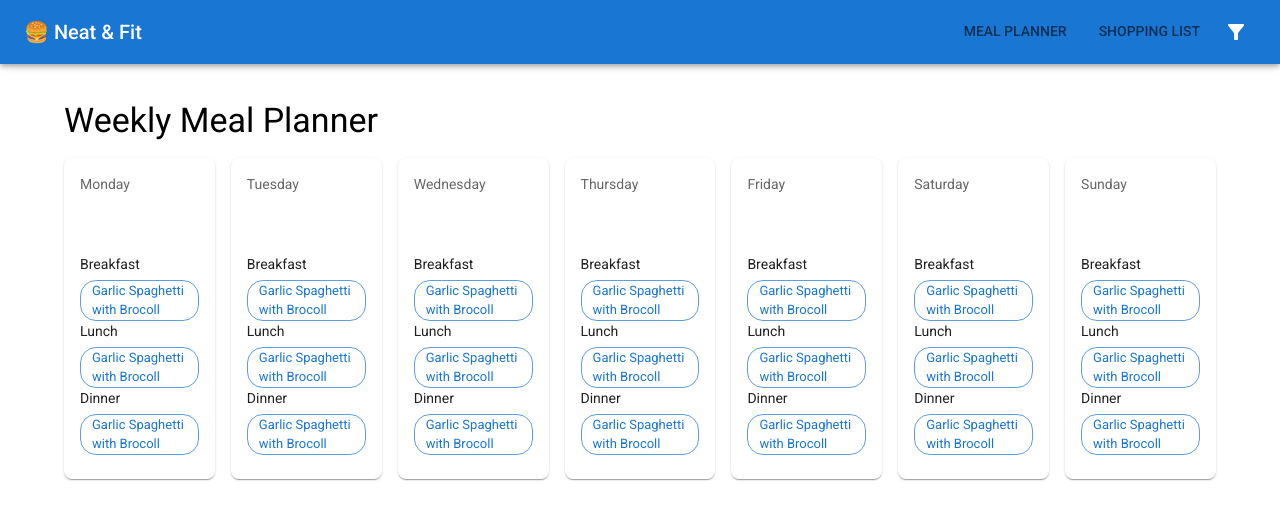
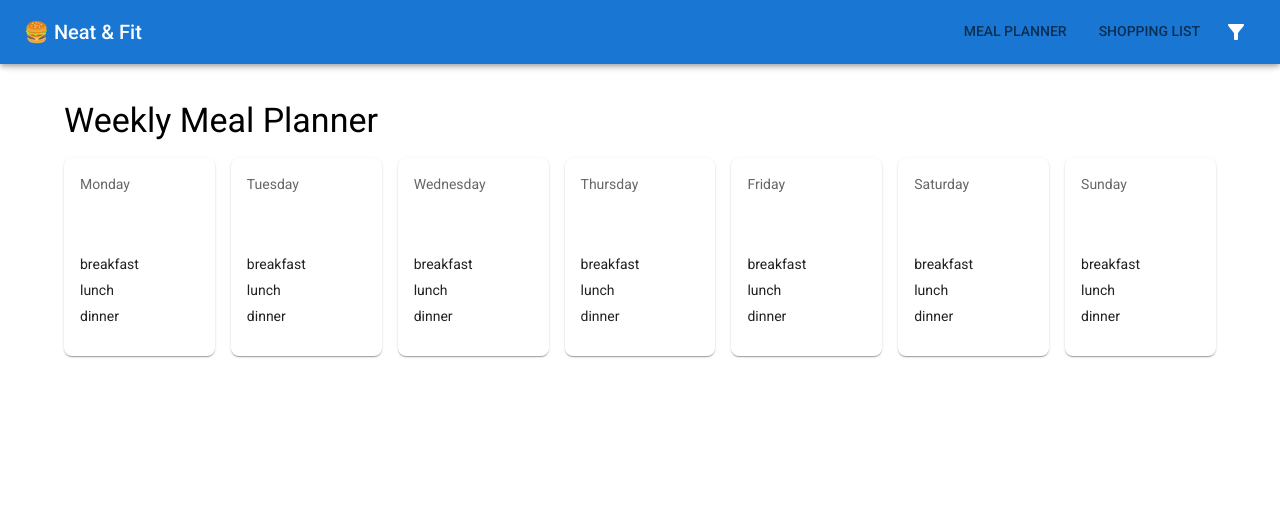
Before and after one commit to ploissken/meal-planner, a Next.js app: page /meal-planner in a window 1280 px wide. Shown: the top 520 px of the page. Built offline with nearby package versions, Linux system fonts and the light colour scheme; what @mui/material-nextjs would draw is missing.

Commit message:
meal planner context and local storage logic

```diff
--- a/src/app/meal-planner/components/DayPlannerCard.tsx
+++ b/src/app/meal-planner/components/DayPlannerCard.tsx
@@ -1,8 +1,42 @@
 "use client";
+import { useRecipeGalleryContext } from "@/app/recipe-gallery/context/RecipeGalleryContext";
 import { Card, CardContent, Chip, Grid, Typography } from "@mui/material";
+type MealType = "breakfast" | "lunch" | "dinner";
 
-export default function DayPlannerCard({ weekday }: { weekday: string }) {
-  const mealLabels = ["Breakfast", "Lunch", "Dinner"];
+export default function DayPlannerCard({
+  weekday,
+  plan,
+}: {
+  weekday: string;
+  plan: Record<MealType, string | null>;
+}) {
+  const mealLabels: MealType[] = ["breakfast", "lunch", "dinner"];
+  const { recipes } = useRecipeGalleryContext();
+
+  const getRecipeChip = (meal: MealType) => {
+    const recipeId = plan[meal];
+    if (!recipeId) return null;
+
+    const recipe = recipes.find((r) => r.id === `${recipeId}`);
+    if (!recipe) return null;
+
+    return (
+      <Chip
+        label={recipe.title}
+        color="primary"
+        variant="outlined"
+        onClick={() => {}}
+        sx={{
+          height: "auto",
+          "& .MuiChip-label": {
+            display: "block",
+            whiteSpace: "normal",
+          },
+        }}
+      />
+    );
+  };
+
   return (
     <Card sx={{ borderRadius: "inherit" }}>
       <CardContent>
@@ -18,19 +52,7 @@ export default function DayPlannerCard({ weekday }: { weekday: string }) {
                 <Typography gutterBottom sx={{ fontSize: 14 }}>
                   {mealLabel}
                 </Typography>
-                <Chip
-                  label="Garlic Spaghetti with Brocoll"
-                  color="primary"
-                  variant="outlined"
-                  onClick={() => {}}
-                  sx={{
-                    height: "auto",
-                    "& .MuiChip-label": {
-                      display: "block",
-                      whiteSpace: "normal",
-                    },
-                  }}
-                />
+                {getRecipeChip(mealLabel)}
               </Grid>
             ))}
           </Grid>
--- a/src/app/meal-planner/components/MealPlannerContainer.tsx
+++ b/src/app/meal-planner/components/MealPlannerContainer.tsx
@@ -1,12 +1,10 @@
+"use client";
 import { Container, Grid, Typography } from "@mui/material";
 import DayPlannerCard from "./DayPlannerCard";
+import { useMealPlannerContext } from "../context/MealPlannerContext";
 
 export default function MealPlannerContainer() {
-  const weekdays = [...Array(7).keys()].map((day) =>
-    new Intl.DateTimeFormat("en-US", { weekday: "long" }).format(
-      new Date(Date.UTC(2021, 0, day + 4)) // ensures Sunday = 0
-    )
-  );
+  const { mealPlan, weekdays } = useMealPlannerContext();
 
   return (
     <Container style={{ marginTop: "100px" }}>
@@ -15,9 +13,9 @@ export default function MealPlannerContainer() {
       </Typography>
 
       <Grid container spacing={2} columns={{ xs: 1, sm: 1, md: 7 }}>
-        {weekdays.map((weekday) => (
+        {weekdays.map((weekday, index) => (
           <Grid key={weekday} sx={{ borderRadius: 2 }} size={1}>
-            <DayPlannerCard weekday={weekday} />
+            <DayPlannerCard weekday={weekday} plan={mealPlan[index]} />
           </Grid>
         ))}
       </Grid>
--- /dev/null
+++ b/src/app/meal-planner/context/MealPlannerContext.tsx
@@ -0,0 +1,77 @@
+/**
+ * Sketched by chatGPT
+ * prompt:
+ * give me a react context that keeps its state synced with localStorage
+ */
+"use client";
+import React, {
+  createContext,
+  ReactNode,
+  useContext,
+  useEffect,
+  useState,
+} from "react";
+
+type DailyPlan = {
+  breakfast: string | null;
+  lunch: string | null;
+  dinner: string | null;
+};
+
+type MealPlannerContextType = {
+  mealPlan: DailyPlan[];
+  setMealPlan: (newSettings: DailyPlan[]) => void;
+  weekdays: string[];
+};
+
+const defaultValue: DailyPlan[] = [...Array(7)].map(() => ({
+  breakfast: null,
+  lunch: null,
+  dinner: null,
+}));
+
+const MealPlannerContext = createContext<MealPlannerContextType | undefined>(
+  undefined
+);
+
+const MEAL_PLANNER_KEY = "meal_planner";
+
+export const MealPlannerProvider = ({ children }: { children: ReactNode }) => {
+  const [mealPlan, setMealPlan] = useState<DailyPlan[]>(defaultValue);
+  const weekdays = [...Array(7).keys()].map((day) =>
+    new Intl.DateTimeFormat("en-US", { weekday: "long" }).format(
+      new Date(Date.UTC(2021, 0, day + 4)) // ensures Sunday = 0
+    )
+  );
+
+  useEffect(() => {
+    const saved = localStorage.getItem(MEAL_PLANNER_KEY);
+    if (saved) {
+      // if value exists, load from localStorage to context
+      try {
+        setMealPlan(JSON.parse(saved));
+      } catch (e) {
+        console.warn("Failed to parse localStorage settings", e);
+      }
+    } else {
+      // if not, set default value
+      localStorage.setItem(MEAL_PLANNER_KEY, JSON.stringify(mealPlan));
+    }
+  }, []);
+
+  return (
+    <MealPlannerContext.Provider value={{ mealPlan, setMealPlan, weekdays }}>
+      {children}
+    </MealPlannerContext.Provider>
+  );
+};
+
+export const useMealPlannerContext = (): MealPlannerContextType => {
+  const ctx = useContext(MealPlannerContext);
+  if (!ctx) {
+    throw new Error(
+      "useMealPlannerContext must be used within a MealPlannerProvider"
+    );
+  }
+  return ctx;
+};
--- a/src/app/meal-planner/page.tsx
+++ b/src/app/meal-planner/page.tsx
@@ -1,5 +1,10 @@
 import MealPlannerContainer from "./components/MealPlannerContainer";
+import { MealPlannerProvider } from "./context/MealPlannerContext";
 
 export default function MealPlannerPage() {
-  return <MealPlannerContainer />;
+  return (
+    <MealPlannerProvider>
+      <MealPlannerContainer />
+    </MealPlannerProvider>
+  );
 }
```
